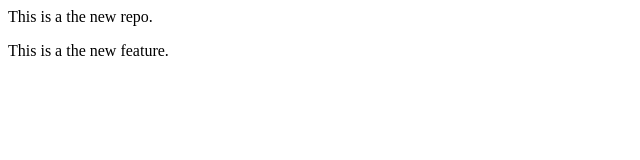
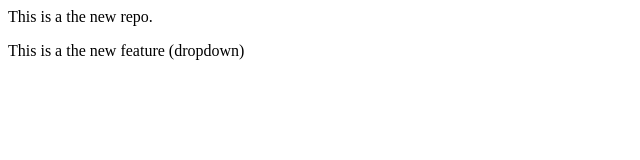
Before and after one commit to khan-shoheb/localrepo, a plain HTML site: page index.html in a window 1280 px wide. Shown: the full height of the page, 0-640 px from the left. Drawn offline with Linux system fonts and the light colour scheme.

Commit message:
Add dropdown

```diff
--- a/index.html
+++ b/index.html
@@ -1,2 +1,2 @@
 <p>This is a the new repo.</p>
-<p>This is a the new feature.</p>
+<p>This is a the new feature (dropdown)</p>
```
